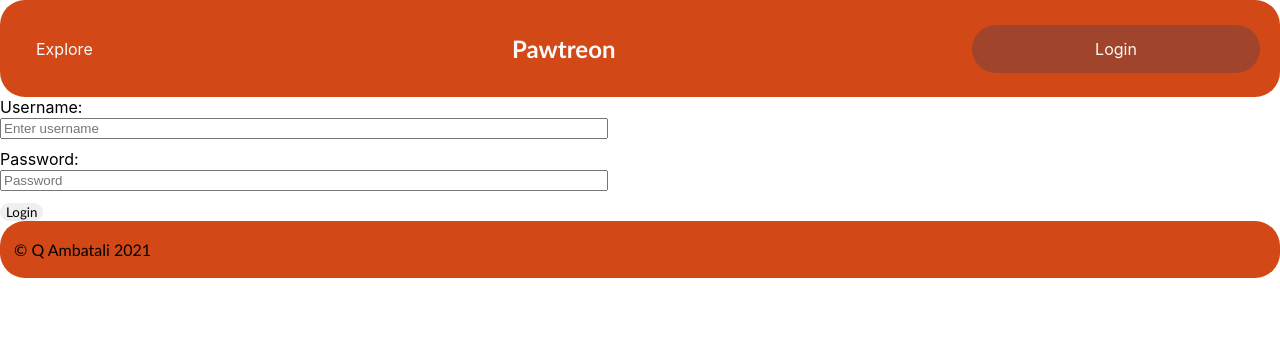
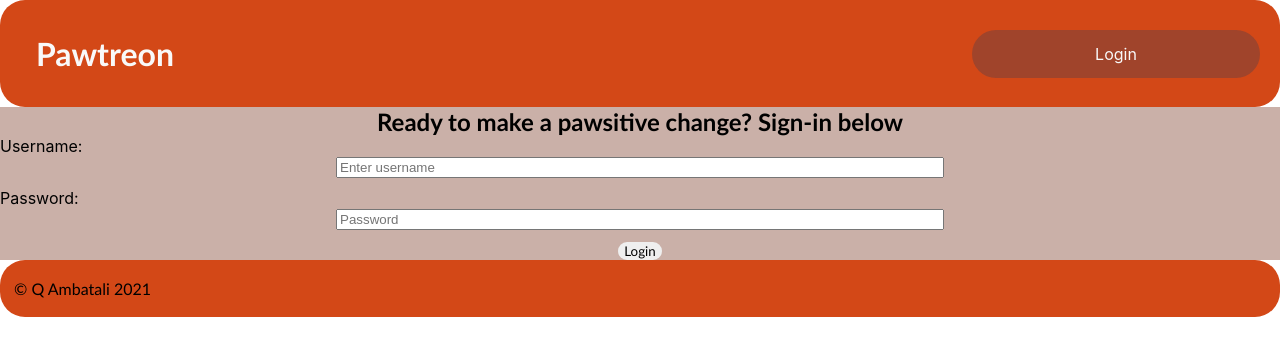
Before and after one commit to aeineeuq/crowdfunding, a React (Create React App) app: page /login in a window 1280 px wide. Shown: the top 356 px of the page. Built offline with nearby package versions, Linux system fonts and the light colour scheme.

Commit message:
Login feature updates

```diff
--- a/src/App.css
+++ b/src/App.css
@@ -22,6 +22,7 @@ h1 {
   font-family: 'Calibri', sans-serif;
   margin: auto;
   text-align: center;
+  font-size: xx-large;
 }
 
 h2 {
@@ -80,6 +81,7 @@ div.bside{
 
 div.cside{
   background-color: #CAB0A8;
+  text-align: center;
 }
 
 label{
--- a/src/components/Forms/LoginForm.jsx
+++ b/src/components/Forms/LoginForm.jsx
@@ -1,5 +1,7 @@
-import React, { useState } from 'react'
+import React, { useState } from 'react';
 import { useHistory } from "react-router-dom";
+import { Link } from "react-router-dom";
+import "../../App.css";
 
 const LoginForm = () => {
    const [credentials, setCredentials] = useState({
@@ -43,8 +45,11 @@ const LoginForm = () => {
   };
 
   return (
+    <div className="cside">
     <form onSubmit={handleSubmit}>
       <div>
+        {/* class a div to a grid thingy so the label and input line are on the same line */}
+        <h2>Ready to make a pawsitive change? Sign-in below</h2>
         <label>Username:</label>
         <input
           type="text"
@@ -65,7 +70,7 @@ const LoginForm = () => {
       <button type="submit">
         Login
       </button>
-    </form>
+    </form></div>
   )
 }
 export default LoginForm
--- a/src/components/Nav/Nav.jsx
+++ b/src/components/Nav/Nav.jsx
@@ -22,13 +22,13 @@ function handleClick(e) {
   return (
 
     <nav>
-          <li className="dropdown">
+          {/* <li className="dropdown">
                     <a href="#" onClick={handleClick} className="drop">Explore</a>
                     <div className="dropdown-menu">
                     <Link to="/Register">Create Account</Link>
                     <Link to="/createproject">Create Project</Link>
                     </div>
-            </li>
+            </li> */}
             <li> <h1><Link to="/">Pawtreon</Link></h1></li>
            {
         token
--- a/src/pages/LoginPage.jsx
+++ b/src/pages/LoginPage.jsx
@@ -1,5 +1,6 @@
 import React from "react";
 import LoginForm from "../components/Forms/LoginForm";
+import "../App.css";
 
 const LoginPage = () => <LoginForm />;
 
```
